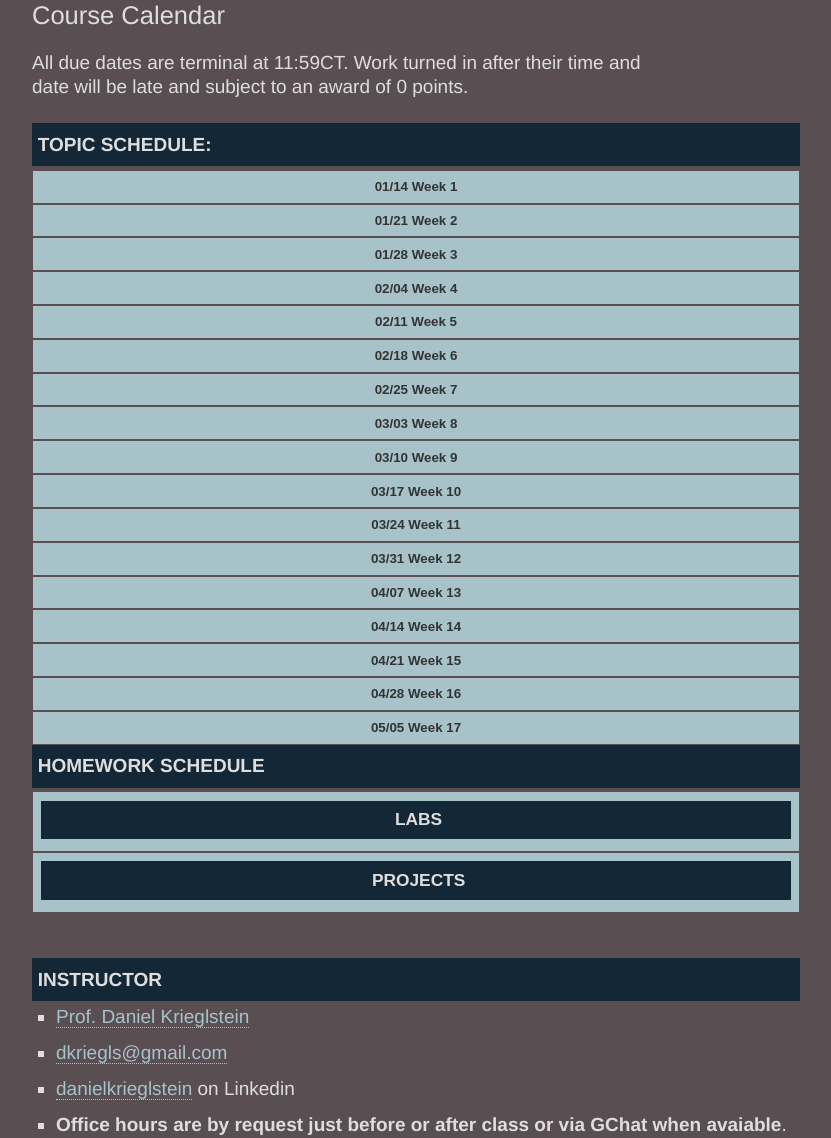
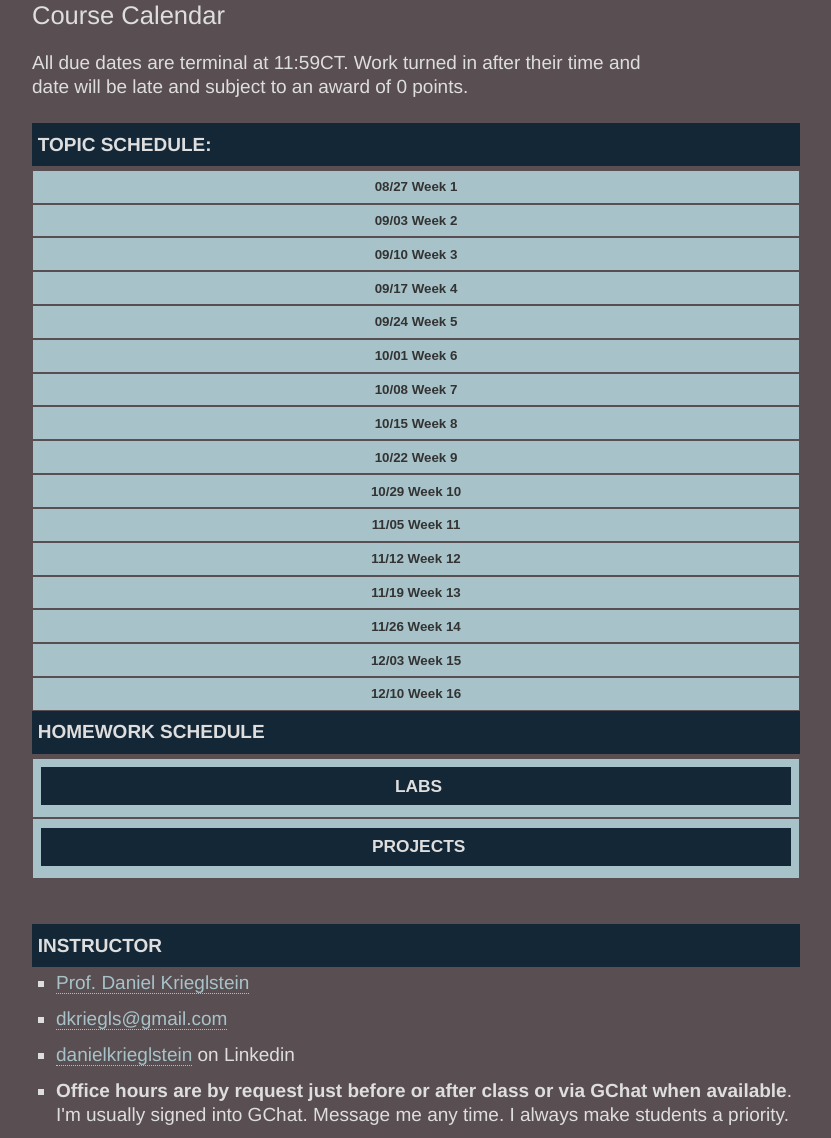
Before and after one commit to dkriegls/itmd-361-fall2020, a plain HTML site: page index.html in a window 1280 px wide. Shown: the part 340-1478 px from the top of the page, without its empty margins (224-1055 px from the left). Drawn offline with nearby package versions, Linux system fonts and the light colour scheme; files whose address does not match are found by name.

Commit message:
Updating class lecture and due dates

```diff
--- a/css/screen.css
+++ b/css/screen.css
@@ -323,6 +323,12 @@ tr .firstrow {
   padding-bottom: 15px;
   padding-top: 15px;
 }
+tr .secondrow {
+	border-right: none;
+	width: 80px;
+  padding-bottom: 15px;
+  padding-top: 15px;
+}
 td a {
 	font-weight: 700;
 	text-align: center;
--- a/index.html
+++ b/index.html
@@ -11,7 +11,7 @@
 <body>
   <div id="page">
     <header id="header">
-      <h1><small>ITMD 361</small> Fundamentals&nbsp;of Web Development</h1>
+      <h1><small>ITMD 361&#x3a; Fall 2020</small> Fundamentals&nbsp;of Web Development</h1>
       <p class="tagline">
         This class covers the foundational principles of web development. How to research client-server
         architecture according to current open standards. Taught by
@@ -39,7 +39,7 @@
         <section class="topics">
           <h3>Topic Schedule&#58;</h3>
           <div id="class_schedule">
-            <button class="accordion">01/14 Week 1</button>
+            <button class="accordion">08/27 Week 1</button>
             <div class="panel">
               <h4 class="topic">Introduction</h4>
               <ol>
@@ -52,7 +52,7 @@
                 <li>Get familiar with Mozilla Developer Network <a href="links.html">Links</a></li>
               </ol>
             </div>
-            <button class="accordion">01/21 Week 2</button>
+            <button class="accordion">09/03 Week 2</button>
             <div class="panel">
               <h4 Class="topic">Intro to Technologies</h4>
               <ol>
@@ -64,11 +64,7 @@
                 </li>
               </ol>
             </div>
-            <button class="accordion">01/28 Week 3</button>
-            <div class="panel">
-              <h4 Class="topic">No Class</h4>
-            </div>
-            <button class="accordion">02/04 Week 4</button>
+            <button class="accordion">09/10 Week 3</button>
             <div class="panel">
               <h4 Class="topic">HTML Basics</h4>
               <ol class="alignleft">
@@ -78,7 +74,7 @@
                 <li>Marcotte, &#x201c;<a href="http://alistapart.com/article/responsive-web-design">Responisve Web Design</a>&#x201d;</li>
               </ol>
             </div>
-            <button class="accordion">02/11 Week 5</button>
+            <button class="accordion">09/17 Week 4</button>
             <div class="panel">
               <h4 Class="topic">HTML Forms</h4>
               <ol class="alignleft">
@@ -96,7 +92,7 @@
                 </li>
               </ol>
             </div>
-            <button class="accordion">02/18 Week 6</button>
+            <button class="accordion">09/24 Week 5</button>
             <div class="panel">
               <h4 Class="topic">CSS Basics</h4>
               <ol class="alignleft">
@@ -105,7 +101,7 @@
                 <li>MDN: <a href="https://developer.mozilla.org/en-US/docs/Web/CSS/length">CSS Units of Measure: length</a></li>
               </ol>
             </div>
-            <button class="accordion">02/25 Week 7</button>
+            <button class="accordion">10/01 Week 6</button>
             <div class="panel">
               <h4 Class="topic">CSS Fonts and Floats</h4>
               <ol class="alignleft">
@@ -117,7 +113,7 @@
                 <li><a href="http://www.modularscale.com/">Modularscale.com</a></li>
               </ol>
             </div>
-            <button class="accordion">03/03 Week 8</button>
+            <button class="accordion">10/08 Week 7</button>
             <div class="panel">
               <h4 Class="topic">CSS Positions and Layouts</h4>
               <ol class="alignleft">
@@ -126,7 +122,7 @@
                 </li>
               </ol>
             </div>
-            <button class="accordion">03/10 Week 9</button>
+            <button class="accordion">10/15 Week 8</button>
             <div class="panel">
               <h4 Class="topic">CSS Layout Demo</h4>
               <ol class="alignleft">
@@ -134,15 +130,11 @@
                 <li>MDN: <a href="https://developer.mozilla.org/en-US/docs/Web/CSS/CSS_Flexible_Box_Layout/Basic_Concepts_of_Flexbox">Basic concepts of flexbox</a></li>
               </ol>
             </div>
-            <button class="accordion">03/17 Week 10</button>
-            <div class="panel">
-              <h4 Class="topic">No Class: Spring Break!</h4>
-            </div>
-            <button class="accordion">03/24 Week 11</button>
+            <button class="accordion">10/22 Week 9</button>
             <div class="panel">
               <h4 Class="topic">CSS Animations, Responsive Design</h4>
             </div>
-            <button class="accordion">03/31 Week 12</button>
+            <button class="accordion">10/29 Week 10</button>
             <div class="panel">
               <h4 Class="topic">JavaScript Intro</h4>
               <ol class="alignleft">
@@ -152,7 +144,7 @@
                 <li>MDN: <a href="https://developer.mozilla.org/en-US/docs/Web/JavaScript/Reference">JavaScript Reference</a></li>
               </ol>
             </div>
-            <button class="accordion">04/07 Week 13</button>
+            <button class="accordion">11/05 Week 11</button>
             <div class="panel">
               <h4 Class="topic">JavaScript Programing Basics</h4>
               <ol class="alignleft">
@@ -162,7 +154,7 @@
                 <li>Brown, &#x201c;<a href="https://www.sitepoint.com/why-use-javascript-style-guide/">Why I Use a JavaScript Style Guide...</a>&#x201d;</li>
               </ol>
             </div>
-            <button class="accordion">04/14 Week 14</button>
+            <button class="accordion">11/12 Week 12</button>
             <div class="panel">
               <h4 Class="topic">Google API, Sliders</h4>
               <ol class="alignleft">
@@ -171,7 +163,7 @@
                 </li>
               </ol>
             </div>
-            <button class="accordion">04/21 Week 15</button>
+            <button class="accordion">11/19 Week 13</button>
             <div class="panel">
               <h4 Class="topic">Frameworks and SASS</h4>
               <ol class="alignleft">
@@ -184,11 +176,15 @@
                 <li>Traversy Media, &#x201c;<a href="https://www.youtube.com/watch?v=DEu5xYEZx18">Foundation Framework Crash Course</a>&#x201d;</li>
               </ol>
             </div>
-            <button class="accordion">04/28 Week 16</button>
+            <button class="accordion">11/26 Week 14</button>
+            <div class="panel">
+              <h4 Class="topic">No Class: Thanksgiving Break!</h4>
+            </div>
+            <button class="accordion">12/03 Week 15</button>
             <div class="panel">
               <h4 Class="topic">Class Lab: Bring all your project questions</h4>
             </div>
-            <button class="accordion">05/05 Week 17</button>
+            <button class="accordion">12/10 Week 16</button>
             <div class="panel">
               <h4 Class="topic">NO CLASS, BEST OF LUCK ON FINALS</h4>
             </div>
@@ -205,38 +201,47 @@
             <table>
               <tr class="tablehead">
                 <td class="firstrow">Date</td>
+                <td class="secondrow">Week</td>
                 <td>Task Due</td>
               </tr>
               <tr>
                 <td></td>
-                <td><a href="https://github.com/dkriegls/itmd-361-spring2020/tree/master/labs">Labs</a></td>
+                <td></td>
+                <td><a href="https://github.com/dkriegls/itmd-361-fall2020/tree/master/labs">Labs</a></td>
               </tr>
               <tr>
-                <td>01/21 Week 2</td>
+                <td>09/03</td>
+                <td class="alignleft">Week 2</td>
                 <td class="alignleft">Lab-1</td>
               </tr>
               <tr>
-                <td>01/28 Week 3</td>
+                <td>09/10</td>
+                <td class="alignleft">Week 3</td>
                 <td class="alignleft">Lab-2</td>
               </tr>
               <tr>
-                <td>02/11 Week 5</td>
+                <td>09/24</td>
+                <td class="alignleft">Week 5</td>
                 <td class="alignleft">Lab-3</td>
               </tr>
               <tr>
-                <td>02/18 Week 6</td>
+                <td>10/01</td>
+                <td class="alignleft">Week 6</td>
                 <td class="alignleft">Lab-4</td>
               </tr>
               <tr>
-                <td>03/17 Week 10</td>
+                <td>10/29</td>
+                <td class="alignleft">Week 10</td>
                 <td class="alignleft">Lab-5</td>
               </tr>
               <tr>
-                <td>04/14 Week 14</td>
+                <td>11/05</td>
+                <td class="alignleft">Week 11</td>
                 <td class="alignleft">Lab-6</td>
               </tr>
               <tr>
-                <td>04/21 Week 15</td>
+                <td>11/19</td>
+                <td class="alignleft">Week 13</td>
                 <td class="alignleft">Lab-7</td>
               </tr>
             </table>
@@ -249,54 +254,67 @@
             <table>
               <tr class="tablehead">
                 <td class="firstrow">Date</td>
+                <td class="secondrow">Week</td>
                 <td>Task Due</td>
               </tr>
               <tr>
                 <td></td>
+                <td></td>
                 <td><a href="projects.html#project-one">Project One</a></td>
               </tr>
               <tr>
-                <td>02/11 Week 5</td>
+                <td>09/24</td>
+                <td class="alignleft">Week 5</td>
                 <td class="alignleft">First Deliverable</td>
               </tr>
               <tr>
-                <td>02/18 Week 6</td>
+                <td>10/01</td>
+                <td class="alignleft">Week 6</td>
                 <td class="alignleft">Comments Due</td>
               </tr>
               <tr>
-                <td>02/25 Week 7</td>
+                <td>10/08</td>
+                <td class="alignleft">Week 7</td>
                 <td class="alignleft">Final Deliverable</td>
               </tr>
               <tr>
                 <td></td>
+                <td></td>
                 <td><a href="projects.html#project-two">Project Two</a></td>
               </tr>
               <tr>
-                <td>03/17 Week 10</td>
+                <td>10/22</td>
+                <td class="alignleft">Week 9</td>
                 <td class="alignleft">First Deliverable</td>
               </tr>
               <tr>
-                <td>03/24 Week 11</td>
+                <td>10/29</td>
+                <td class="alignleft">Week 10</td>
                 <td class="alignleft">Comments Due</td>
               </tr>
               <tr>
-                <td>04/07 Week 13</td>
+                <td>11/12</td>
+                <td class="alignleft">Week 12</td>
                 <td class="alignleft">Final Deliverable</td>
               </tr>
               <tr>
                 <td></td>
+                <td></td>
                 <td><a href="projects.html#project-three">Project Three</a></td>
               </tr>
               <tr>
-                <td>04/21 Week 14</td>
+                <td>11/19</td>
+                <td class="alignleft">Week 13</td>
                 <td class="alignleft">First Turn In</td>
               </tr>
               <tr>
-                <td>04/28 Week 15</td>
+                <td>12/03</td>
+                <td class="alignleft">Week 15</td>
                 <td class="alignleft">Comments Due</td>
               </tr>
               <tr>
-                <td>04/28 Week 16</td>
+                <td>12/10</td>
+                <td class="alignleft">Week 16</td>
                 <td class="alignleft">Final Turn In (only if you didn't get the map working)</td>
               </tr>
             </table>
@@ -312,7 +330,7 @@
         <li><a href="mailto:dkriegls@gmail.com">dkriegls@gmail.com</a></li>
         <li><a href="https://www.linkedin.com/in/danielkrieglstein">danielkrieglstein</a> on Linkedin</li>
         <li id="office-hours">
-          <b>Office hours are by request just before or after class or via GChat when avaiable</b>. I&#39;m usually signed into GChat.
+          <b>Office hours are by request just before or after class or via GChat when available</b>. I&#39;m usually signed into GChat.
           Message me any time. I always make students a priority.
         </li>
       </ul>
```
Also changed, not shown: links.html (+2 -2 lines), projects.html (+1 -1 lines), syllabus.html (+4 -4 lines).
